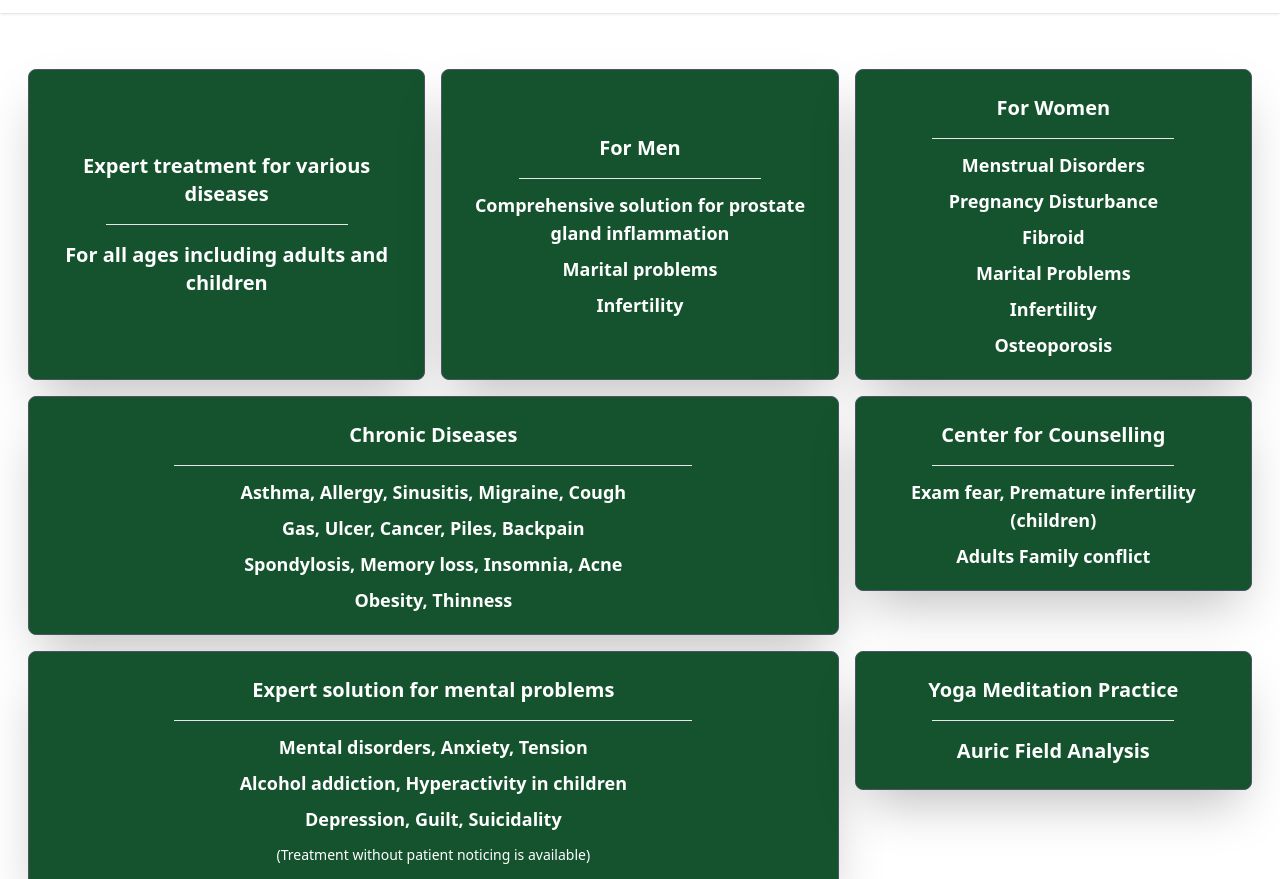
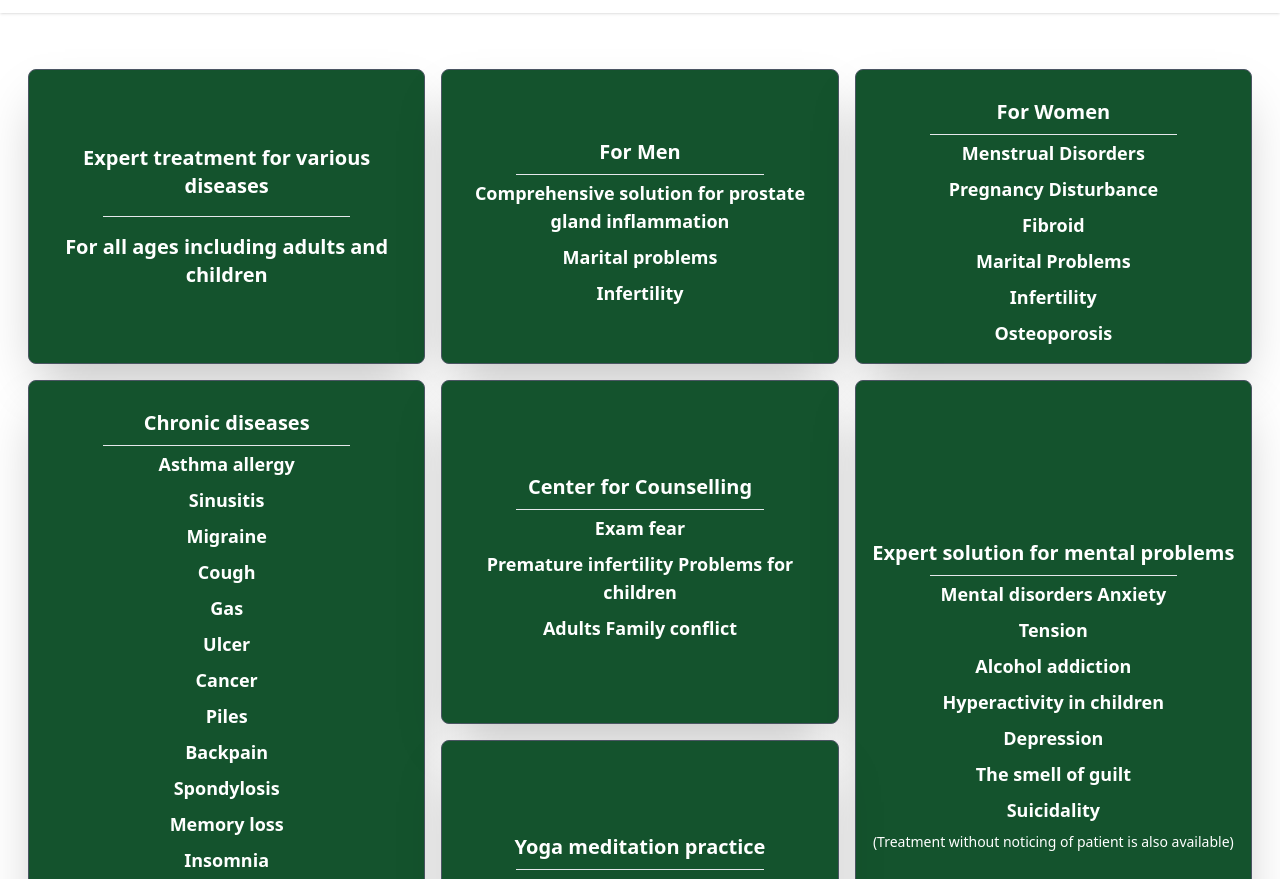
Before and after one commit to Aswinprasanth97/salimdoctor, a website: page services.html in a window 1280 px wide. Shown: the part 47-926 px from the top of the page. Drawn offline with nearby package versions, Linux system fonts and the light colour scheme; a small style sheet from the web is missing.

Commit message:
grid layout changed

```diff
--- a/services.html
+++ b/services.html
@@ -128,31 +128,31 @@
     </div>
   </section>
   <section class="w-full flex items-center justify-center">
-    <div class="max-w-7xl mx-auto grid grid-cols-1 sm:grid-cols-2 lg:grid-cols-3 gap-4 w-full m-7 p-7">
+    <div class="max-w-7xl mx-auto grid grid-cols-1 md:grid-cols-2 lg:grid-cols-3 gap-4 w-full m-7 p-7 h-full">
 
-      <!-- General Treatment -->
+      <!-- Box 1 -->
       <div
-        class="bg-green-900 flex flex-col items-center justify-center border rounded-lg shadow-2xl border-gray-600 p-4 text-center">
-        <p class="font-semibold text-xl text-white my-2">Expert treatment for various diseases</p>
-        <hr class="w-2/3 my-2">
-        <p class="font-semibold text-white text-xl my-2">For all ages including adults and children</p>
+        class="bg-green-900 flex flex-col items-center justify-center border rounded-lg shadow-2xl border-gray-600 p-3 text-center w-full h-full">
+        <p class="font-semibold text-xl text-white my-4">Expert treatment for various diseases</p>
+        <hr class="w-2/3 px-4">
+        <p class="font-semibold text-white text-xl my-4">For all ages including adults and children</p>
       </div>
 
-      <!-- For Men -->
+      <!-- Box 2 -->
       <div
-        class="bg-green-900 flex flex-col items-center justify-center border rounded-lg shadow-2xl border-gray-600 p-4 text-center">
-        <p class="font-semibold text-xl text-white my-2">For Men</p>
-        <hr class="w-2/3 my-2">
+        class="bg-green-900 flex flex-col items-center justify-center border rounded-lg shadow-2xl border-gray-600 p-3 text-center w-full">
+        <p class="font-semibold text-xl text-white mt-4 mb-2">For Men</p>
+        <hr class="w-2/3 px-4">
         <p class="font-semibold text-white text-lg my-1">Comprehensive solution for prostate gland inflammation</p>
         <p class="font-semibold text-white text-lg my-1">Marital problems</p>
         <p class="font-semibold text-white text-lg my-1">Infertility</p>
       </div>
 
-      <!-- For Women -->
+      <!-- Box 3 -->
       <div
-        class="bg-green-900 flex flex-col items-center justify-center border rounded-lg shadow-2xl border-gray-600 p-4 text-center">
-        <p class="font-semibold text-xl text-white my-2">For Women</p>
-        <hr class="w-2/3 my-2">
+        class="bg-green-900 flex flex-col items-center justify-center border rounded-lg shadow-2xl border-gray-600 p-3 text-center w-full">
+        <p class="font-semibold text-xl text-white mt-4 mb-2">For Women</p>
+        <hr class="w-2/3 px-4">
         <p class="font-semibold text-white text-lg my-1">Menstrual Disorders</p>
         <p class="font-semibold text-white text-lg my-1">Pregnancy Disturbance</p>
         <p class="font-semibold text-white text-lg my-1">Fibroid</p>
@@ -161,54 +161,71 @@
         <p class="font-semibold text-white text-lg my-1">Osteoporosis</p>
       </div>
 
-      <!-- Chronic Diseases -->
+      <!-- Box 4 (tall) -->
       <div
-        class="bg-green-900 flex flex-col items-center justify-center border rounded-lg shadow-2xl border-gray-600 p-4 text-center sm:col-span-2 lg:row-span-2">
-        <p class="font-semibold text-xl text-white my-2">Chronic Diseases</p>
-        <hr class="w-2/3 my-2">
-        <p class="font-semibold text-white text-lg my-1">Asthma, Allergy, Sinusitis, Migraine, Cough</p>
-        <p class="font-semibold text-white text-lg my-1">Gas, Ulcer, Cancer, Piles, Backpain</p>
-        <p class="font-semibold text-white text-lg my-1">Spondylosis, Memory loss, Insomnia, Acne</p>
-        <p class="font-semibold text-white text-lg my-1">Obesity, Thinness</p>
+        class="bg-green-900 flex flex-col items-center justify-center border rounded-lg shadow-2xl border-gray-600 p-3 text-center w-full row-span-2">
+        <p class="font-semibold text-xl text-white mt-4 mb-2">Chronic diseases</p>
+        <hr class="w-2/3 px-4">
+        <p class="font-semibold text-white text-lg my-1">Asthma allergy</p>
+        <p class="font-semibold text-white text-lg my-1">Sinusitis</p>
+        <p class="font-semibold text-white text-lg my-1">Migraine</p>
+        <p class="font-semibold text-white text-lg my-1">Cough</p>
+        <p class="font-semibold text-white text-lg my-1">Gas</p>
+        <p class="font-semibold text-white text-lg my-1">Ulcer</p>
+        <p class="font-semibold text-white text-lg my-1">Cancer</p>
+        <p class="font-semibold text-white text-lg my-1">Piles</p>
+        <p class="font-semibold text-white text-lg my-1">Backpain</p>
+        <p class="font-semibold text-white text-lg my-1">Spondylosis</p>
+        <p class="font-semibold text-white text-lg my-1">Memory loss</p>
+        <p class="font-semibold text-white text-lg my-1">Insomnia</p>
+        <p class="font-semibold text-white text-lg my-1">Acne</p>
+        <p class="font-semibold text-white text-lg my-1">Obesity</p>
+        <p class="font-semibold text-white text-lg my-1 capitalize">Thinness</p>
       </div>
 
-      <!-- Counselling Center -->
+      <!-- Box 5 -->
       <div
-        class="bg-green-900 flex flex-col items-center justify-center border rounded-lg shadow-2xl border-gray-600 p-4 text-center">
-        <p class="font-semibold text-xl text-white my-2">Center for Counselling</p>
-        <hr class="w-2/3 my-2">
-        <p class="font-semibold text-white text-lg my-1">Exam fear, Premature infertility (children)</p>
+        class="bg-green-900 flex flex-col items-center justify-center border rounded-lg shadow-2xl border-gray-600 p-3 text-center w-full">
+        <p class="font-semibold text-xl text-white mt-4 mb-2">Center for Counselling</p>
+        <hr class="w-2/3 px-4">
+        <p class="font-semibold text-white text-lg my-1">Exam fear</p>
+        <p class="font-semibold text-white text-lg my-1">Premature infertility Problems for children</p>
         <p class="font-semibold text-white text-lg my-1">Adults Family conflict</p>
       </div>
 
-      <!-- Mental Problems -->
+      <!-- Box 6 (tall) -->
       <div
-        class="bg-green-900 flex flex-col items-center justify-center border rounded-lg shadow-2xl border-gray-600 p-4 text-center sm:col-span-2 lg:row-span-2">
-        <p class="font-semibold text-xl text-white my-2">Expert solution for mental problems</p>
-        <hr class="w-2/3 my-2">
-        <p class="font-semibold text-white text-lg my-1">Mental disorders, Anxiety, Tension</p>
-        <p class="font-semibold text-white text-lg my-1">Alcohol addiction, Hyperactivity in children</p>
-        <p class="font-semibold text-white text-lg my-1">Depression, Guilt, Suicidality</p>
-        <p class="text-white text-sm my-2">(Treatment without patient noticing is available)</p>
+        class="bg-green-900 flex flex-col items-center justify-center border rounded-lg shadow-2xl border-gray-600 p-3 text-center w-full row-span-2">
+        <p class="font-semibold text-xl text-white mt-4 mb-2">Expert solution for mental problems</p>
+        <hr class="w-2/3 px-4">
+        <p class="font-semibold text-white text-lg my-1">Mental disorders Anxiety</p>
+        <p class="font-semibold text-white text-lg my-1">Tension</p>
+        <p class="font-semibold text-white text-lg my-1">Alcohol addiction</p>
+        <p class="font-semibold text-white text-lg my-1">Hyperactivity in children</p>
+        <p class="font-semibold text-white text-lg my-1">Depression</p>
+        <p class="font-semibold text-white text-lg my-1">The smell of guilt</p>
+        <p class="font-semibold text-white text-lg my-1">Suicidality</p>
+        <p class="text-white text-sm my-1">(Treatment without noticing of patient is also available)</p>
       </div>
 
-      <!-- Yoga & Aura -->
+      <!-- Box 7 -->
       <div
-        class="bg-green-900 flex flex-col items-center justify-center border rounded-lg shadow-2xl border-gray-600 p-4 text-center">
-        <p class="font-semibold text-xl text-white my-2">Yoga Meditation Practice</p>
-        <hr class="w-2/3 my-2">
-        <p class="font-semibold text-xl text-white my-2">Auric Field Analysis</p>
+        class="bg-green-900 flex flex-col items-center justify-center border rounded-lg shadow-2xl border-gray-600 p-3 text-center w-full">
+        <p class="font-semibold text-xl text-white mt-4 mb-2">Yoga meditation practice</p>
+        <hr class="w-2/3 px-4">
+        <p class="font-semibold text-xl text-white mt-4 mb-2">Auric Field Analysis</p>
       </div>
 
-      <!-- Free Drug Info -->
+      <!-- Box 8 (full-width) -->
       <div
-        class="bg-green-900 flex flex-col items-center justify-center border rounded-lg shadow-2xl border-gray-600 p-4 text-center col-span-1 sm:col-span-2 lg:col-span-3">
-        <p class="font-semibold text-xl text-white my-2">Free Drug Information</p>
+        class="bg-green-900 flex flex-col items-center justify-center border rounded-lg shadow-2xl border-gray-600 p-3 text-center w-full col-span-1 md:col-span-2 lg:col-span-3">
+        <p class="font-semibold text-xl text-white mt-4 mb-2">Free Drug Information</p>
         <p class="font-semibold text-white text-lg my-1">Details about medicine currently consuming</p>
       </div>
 
     </div>
   </section>
+  s
 
 
   <footer class="bg-gray-100 text-center text-sm text-gray-600 px-6 py-4 h-full">
```
Also changed, not shown: output.css.
